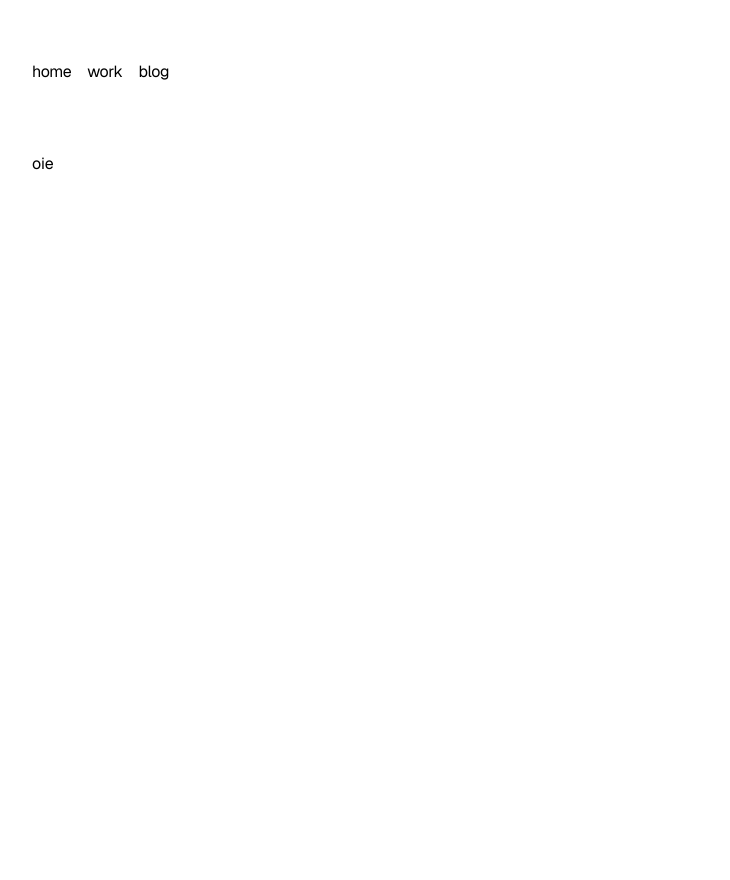
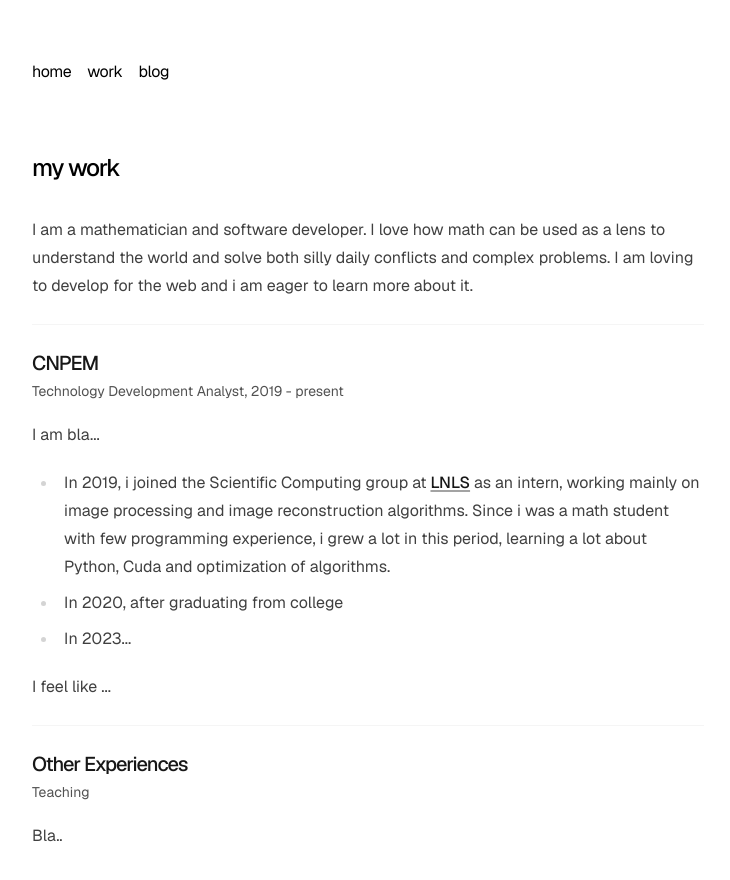
Before and after one commit to matyson/matyson, a Next.js app: page /work in a window 1280 px wide. Shown: the top 880 px of the page, without its empty margins (272-1002 px from the left). Before the commit the page ends 800 px from the top, so only its background shows below. Built offline with nearby package versions, Linux system fonts and the light colour scheme.

Commit message:
editing work page

```diff
--- a/app/work/page.tsx
+++ b/app/work/page.tsx
@@ -1,7 +1,54 @@
-interface PageProps {}
+import type { Metadata } from "next";
+import Link from "next/link";
 
-const Page = ({}: PageProps) => {
-  return <div>oie</div>;
+export const metadata: Metadata = {
+  title: "Work",
+  description: "A summary of my work and contributions.",
 };
 
-export default Page;
+export default function WorkPage() {
+  return (
+    <section>
+      <h1 className="font-medium text-2xl mb-8 tracking-tighter">my work</h1>
+      <div className="prose prose-neutral dark:prose-invert">
+        <p>
+          I am a mathematician and software developer. I love how math can be
+          used as a lens to understand the world and solve both silly daily
+          conflicts and complex problems. I am loving to develop for the web
+          and i am eager to learn more about it.
+        </p>
+        <hr className="my-6 border-neutral-100 dark:border-neutral-800" />
+        <h2 className="font-medium text-xl mb-1 tracking-tighter">CNPEM</h2>
+        <p className="text-neutral-600 dark:text-neutral-400 text-sm">
+          Technology Development Analyst, 2019 - present
+        </p>
+        <p>
+          I am bla...
+        </p>
+        <ul>
+          <li>
+            In 2019, i joined the Scientific Computing group at{" "}
+            <a href="https://lnls.cnpem.br/sirius/">LNLS</a> as an intern,
+            working mainly on image processing and image reconstruction
+            algorithms. Since i was a math student with few programming
+            experience, i grew a lot in this period, learning a lot about
+            Python, Cuda and optimization of algorithms.
+          </li>
+          <li>In 2020, after graduating from college</li>
+          <li>In 2023...</li>
+        </ul>
+        <p>
+         I feel like ...
+        </p>
+        <hr className="my-6 border-neutral-100 dark:border-neutral-800" />
+        <h2 className="font-medium text-xl mb-1 tracking-tighter">Other Experiences</h2>
+        <p className="text-neutral-600 dark:text-neutral-400 text-sm">
+          Teaching
+        </p>
+        <p>
+          Bla..
+        </p>
+      </div>
+    </section>
+  );
+}
```
